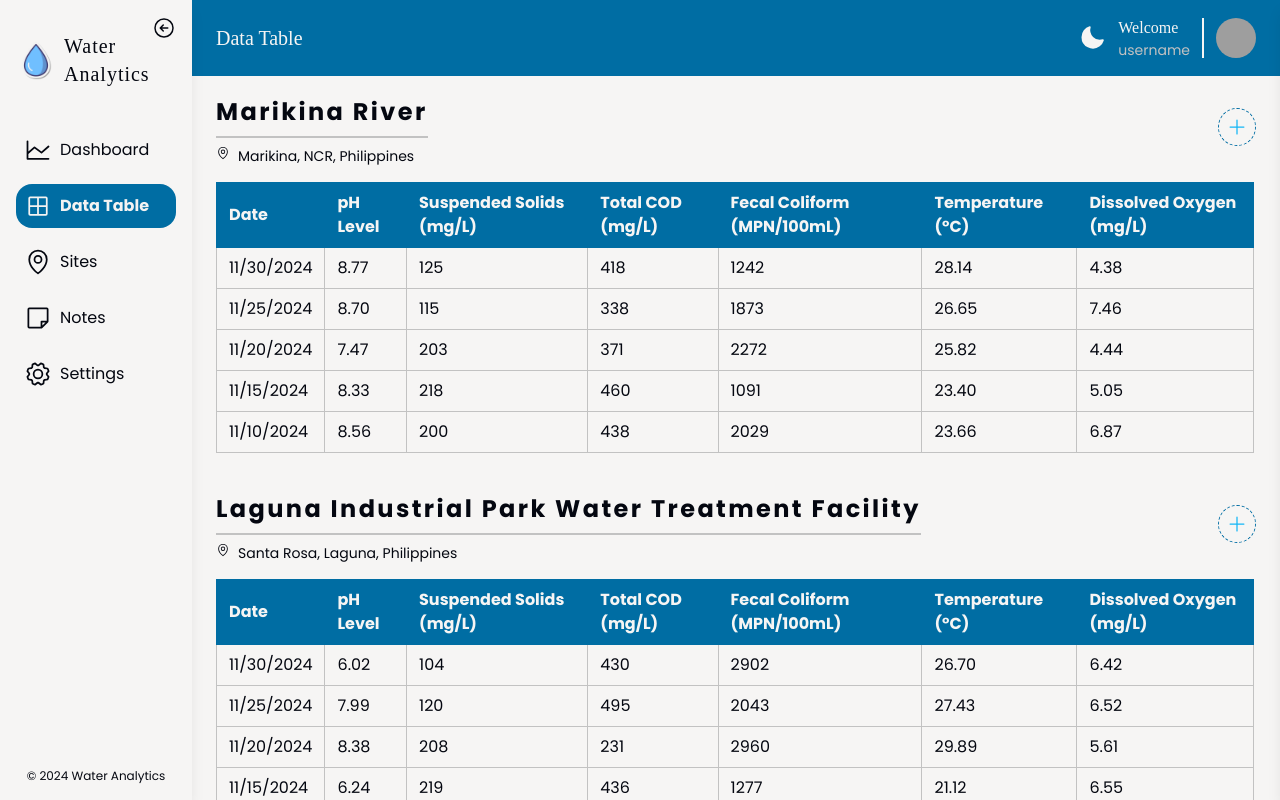
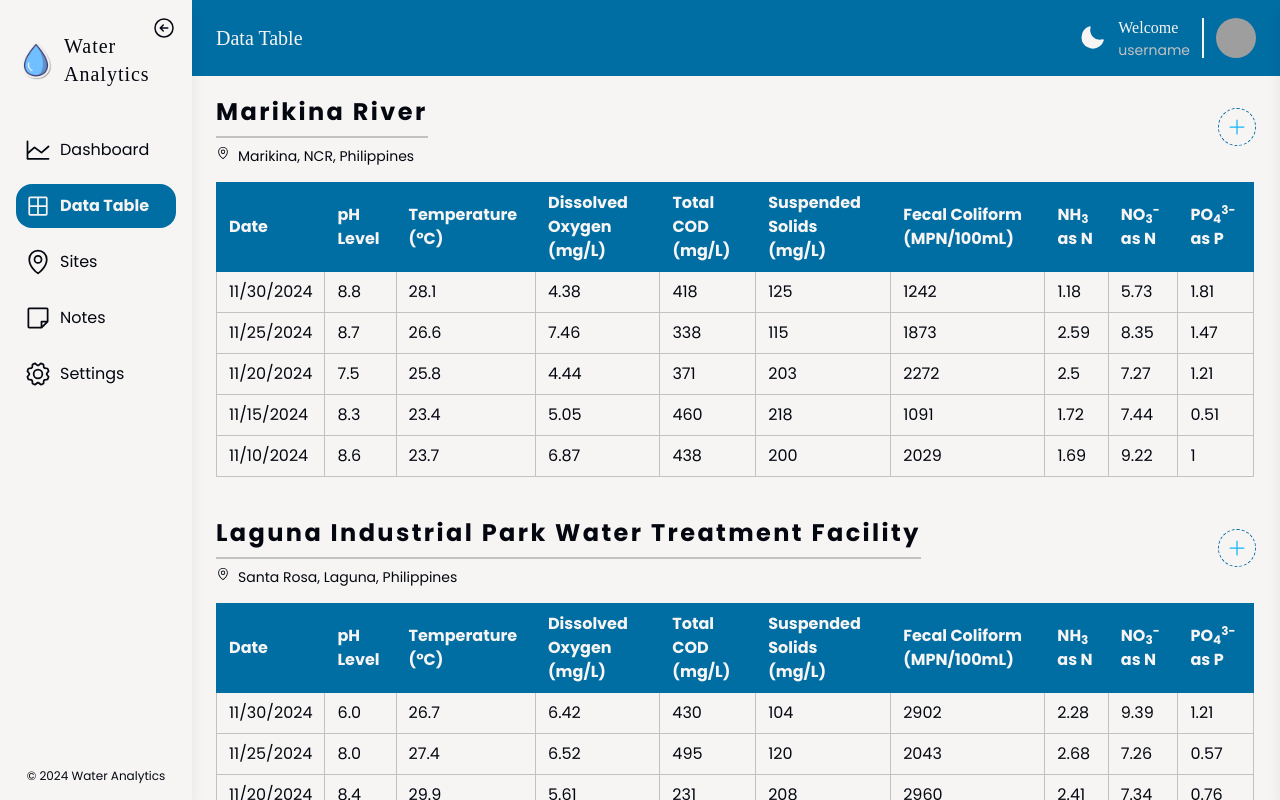
Before and after one commit to bryancastillo10/water-analytics, a React (Vite) app in the folder client/: page /role/data-table in a window 1280 px wide. Built offline with nearby package versions, Linux system fonts and the light colour scheme; no server answers; grey boxes are pictures that could not be loaded; a web font is replaced by a local one.

Commit message:
📁structure: add update and delete measurement drawer

```diff
--- /dev/null
+++ b/client/src/features/waterquality/components/DeleteMeasurementData.tsx
@@ -0,0 +1,15 @@
+
+interface DeleteMeasurementDataProps{
+    id: string;
+}
+
+const DeleteMeasurementData = ({id}: DeleteMeasurementDataProps) => {
+  return (
+    <form>
+        <h1>To Update Your Measurements Here</h1>
+        <p>{id}</p>
+    </form>
+  )
+}
+
+export default DeleteMeasurementData
--- /dev/null
+++ b/client/src/features/waterquality/components/UpdateMeasurementData.tsx
@@ -0,0 +1,15 @@
+
+interface UpdateMeasurementProps{
+    id: string;
+}
+
+const UpdateMeasurementData = ({id}:UpdateMeasurementProps) => {
+  return (
+    <div>
+      <h1>To Update Your Measurements Here</h1>
+          <p>{id}</p>
+    </div>
+  )
+}
+
+export default UpdateMeasurementData;
--- a/client/src/features/waterquality/components/WaterQualityTable.tsx
+++ b/client/src/features/waterquality/components/WaterQualityTable.tsx
@@ -3,6 +3,7 @@ import { useReactTable, getCoreRowModel, flexRender } from "@tanstack/react-tabl
 
 import { ArrowUp, ArrowDown, PencilSimpleLine, TrashSimple } from "@phosphor-icons/react";
 import { useAppSelector } from "@/lib/redux/hooks";
+import useDrawer from "@/hook/useDrawer";
 
 import { waterQualityColumns } from "@/features/waterquality/lib/waterQualityTableConfig";
 import type { IMeasurementData } from "@/features/waterquality/api/interface";
@@ -15,6 +16,16 @@ interface WaterQualityTableProps {
 const WaterQualityTable = ({ data }: WaterQualityTableProps) => {
   const theme = useAppSelector((state) => state.theme.isDarkMode);
   const [hoveredRow, setHoveredRow] = useState<number | null>(null);
+
+  const { handleOpenDrawer } = useDrawer();
+
+  const updateMeasurementDrawer = (id:string) => {
+    handleOpenDrawer("Edit your Water Quality Data", "UpdateMeasurementData", {id})
+  };
+
+  const deleteMeasurementDrawer = (id:string) => {
+    handleOpenDrawer("Delete this Water Quality Data", "DeleteMeasurementData", {id})
+  };
 
   const waterTable = useReactTable({
     data,
@@ -68,12 +79,14 @@ const WaterQualityTable = ({ data }: WaterQualityTableProps) => {
               (<div className="absolute right-0 top-0 border border-neutral border-dashed
                     flex items-center gap-2 p-2 rounded-xl">
                 <PencilSimpleLine
+                  onClick={()=>updateMeasurementDrawer(row.original.id)}
                   weight="fill"
                   size="20"
                   className="hover:scale-110 duration-150 ease-in-out cursor-pointer"
                   color={theme ? "#F6F5F4": "#006da3"}
                 />
                 <TrashSimple
+                  onClick={()=>deleteMeasurementDrawer(row.original.id)}
                   weight="fill"
                   size="20"
                   className="hover:scale-110 duration-150 ease-in-out cursor-pointer"
--- a/client/src/features/waterquality/lib/waterQualityTableConfig.ts
+++ /dev/null
@@ -1,36 +0,0 @@
-import { createColumnHelper } from "@tanstack/react-table";
-import type { IMeasurementData } from "@/features/waterquality/api/interface";
-import { formatDate } from "@/features/waterquality/lib/formatDate";
-
-const columnHelper = createColumnHelper<IMeasurementData>();
-
-export const waterQualityColumns = [
-    columnHelper.accessor("date", {
-        header: "Date",
-        cell: (info) => formatDate(info.getValue()),
-      }),
-      columnHelper.accessor("pH", {
-        header: "pH Level",
-        cell: (info) => info.getValue()?.toFixed(2),
-      }),
-      columnHelper.accessor("suspendedSolids", {
-        header: "Suspended Solids (mg/L)",
-        cell: (info) => info.getValue(),
-      }),
-      columnHelper.accessor("totalCOD", {
-        header: "Total COD (mg/L)",
-        cell: (info) => info.getValue(),
-      }),
-      columnHelper.accessor("fecalColiform", {
-        header: "Fecal Coliform (MPN/100mL)",
-        cell: (info) => info.getValue(),
-      }),
-      columnHelper.accessor("temperature", {
-        header: "Temperature (°C)",
-        cell: (info) => info.getValue()?.toFixed(2),
-      }),
-      columnHelper.accessor("dissolvedOxygen", {
-        header: "Dissolved Oxygen (mg/L)",
-        cell: (info) => info.getValue()?.toFixed(2),
-      }),
-    ]
--- /dev/null
+++ b/client/src/features/waterquality/lib/waterQualityTableConfig.tsx
@@ -0,0 +1,48 @@
+import { createColumnHelper } from "@tanstack/react-table";
+import type { IMeasurementData } from "@/features/waterquality/api/interface";
+import { formatDate } from "@/features/waterquality/lib/formatDate";
+
+const columnHelper = createColumnHelper<IMeasurementData>();
+
+export const waterQualityColumns = [
+    columnHelper.accessor("date", {
+        header: "Date",
+        cell: (info) => formatDate(info.getValue()),
+      }),
+      columnHelper.accessor("pH", {
+        header: "pH Level",
+        cell: (info) => info.getValue()?.toFixed(1),
+      }),
+      columnHelper.accessor("temperature", {
+        header: "Temperature (°C)",
+        cell: (info) => info.getValue()?.toFixed(1),
+      }),
+      columnHelper.accessor("dissolvedOxygen", {
+        header: "Dissolved Oxygen (mg/L)",
+        cell: (info) => info.getValue()?.toFixed(2),
+      }),
+      columnHelper.accessor("totalCOD", {
+        header: "Total COD (mg/L)",
+        cell: (info) => info.getValue(),
+      }),
+      columnHelper.accessor("suspendedSolids", {
+        header: "Suspended Solids (mg/L)",
+        cell: (info) => info.getValue(),
+      }),
+      columnHelper.accessor("fecalColiform", {
+        header: "Fecal Coliform (MPN/100mL)",
+        cell: (info) => info.getValue(),
+      }),
+      columnHelper.accessor("ammonia", {
+        header: () => <>NH<sub>3</sub> as N</>,
+        cell: (info) => info.getValue()
+      }),
+      columnHelper.accessor("nitrates", {
+        header: () => <>NO<sub>3</sub><sup>-</sup> as N</>,
+        cell: (info) => info.getValue()
+      }),
+      columnHelper.accessor("phosphates", {
+        header: () => <>PO<sub>4</sub><sup>3-</sup> as P</>,
+        cell: (info) => info.getValue()
+      }),
+    ]
--- a/client/src/lib/mappings/formMappings.ts
+++ b/client/src/lib/mappings/formMappings.ts
@@ -11,6 +11,8 @@ import UpdateThresholdForm from "@/features/thresholds/components/UpdateThreshol
 import DeleteThresholdForm from "@/features/thresholds/components/DeleteThresholdForm";
 
 import AddMeasurementData from "@/features/waterquality/components/AddMeasurementData";
+import UpdateMeasurementData from "@/features/waterquality/components/UpdateMeasurementData";
+import DeleteMeasurementData from "@/features/waterquality/components/DeleteMeasurementData";
 
 export const drawerForms: Record<string, React.ComponentType<any>> = {
     // Site
@@ -20,6 +22,8 @@ export const drawerForms: Record<string, React.ComponentType<any>> = {
 
     // Measurements
     AddMeasurementData,
+    UpdateMeasurementData,
+    DeleteMeasurementData,
 
     // User
     UpdateUserForm,
```
